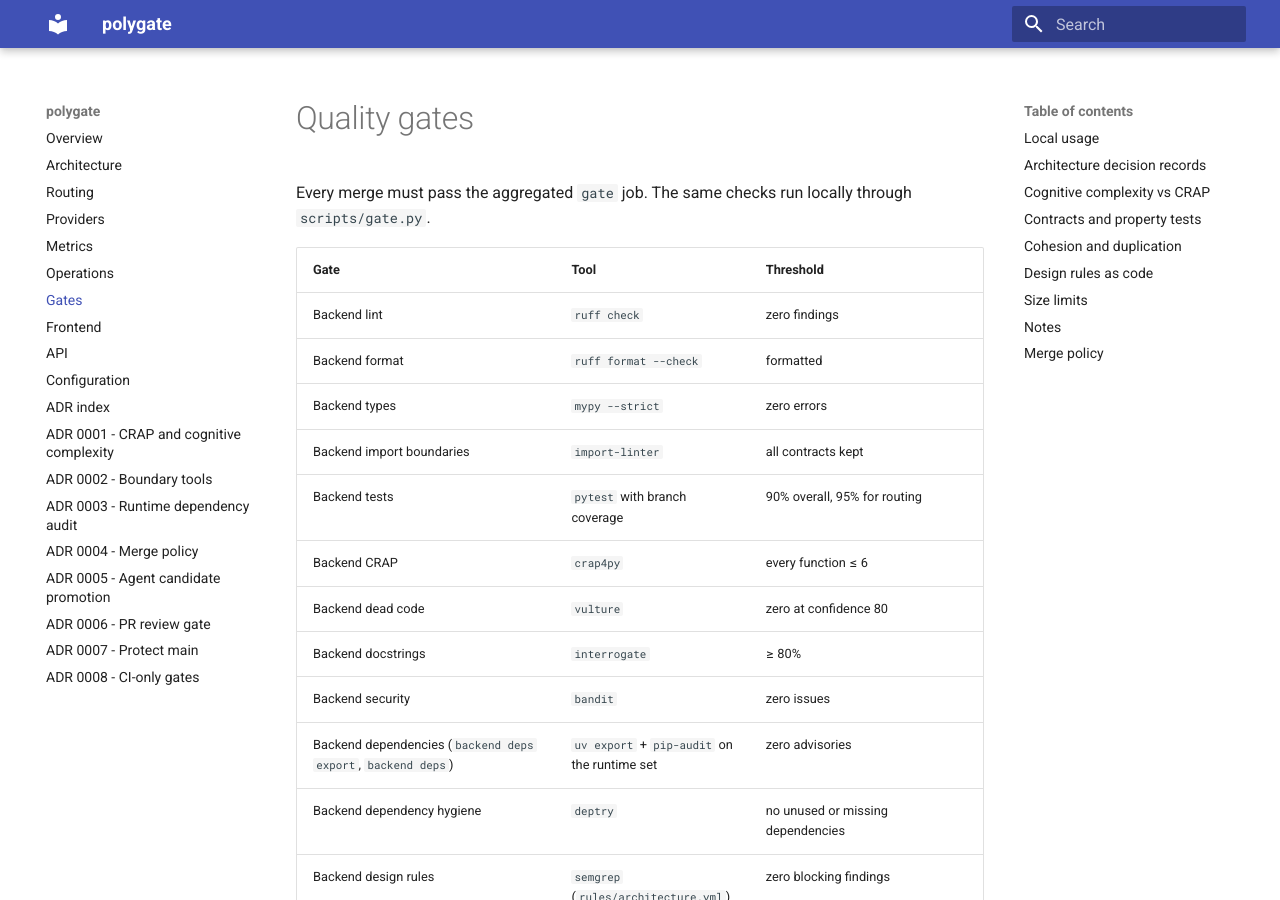
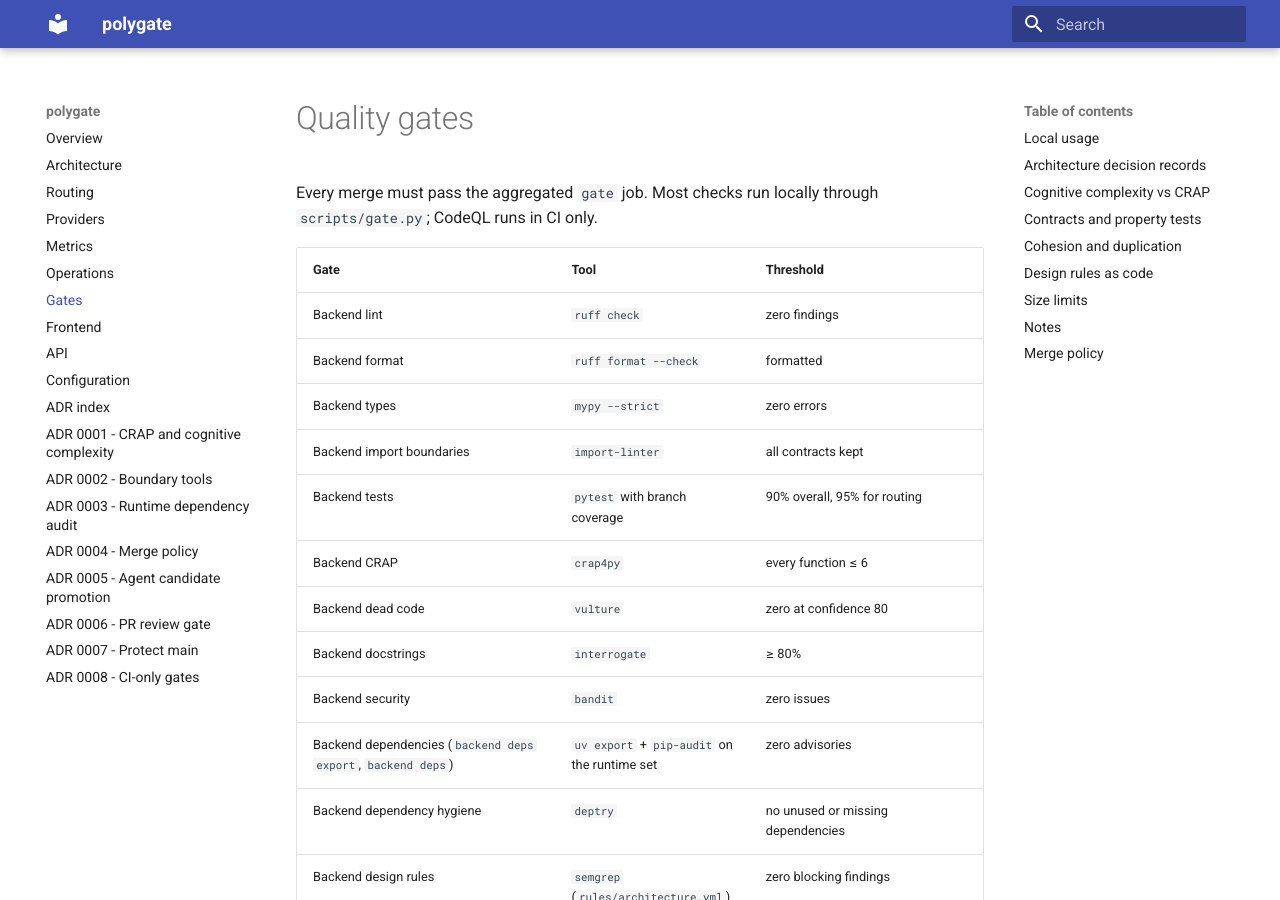
Before and after one commit to Zephyr236/polygate, an MkDocs documentation site: the page built from docs/gates.md, in a window 1280 px wide and 900 px high. Built offline with MkDocs 1.6.1 and Material for MkDocs 9.7.7, drawn with Linux system fonts in a browser that asks for light colours.

Commit message:
docs: note that CodeQL runs in CI only
Co-Authored-By: Claude Code <noreply@anthropic.com>

```diff
--- a/docs/gates.md
+++ b/docs/gates.md
@@ -1,6 +1,7 @@
 # Quality gates
 
-Every merge must pass the aggregated `gate` job. The same checks run locally through `scripts/gate.py`.
+Every merge must pass the aggregated `gate` job. Most checks run locally through `scripts/gate.py`;
+CodeQL runs in CI only.
 
 | Gate | Tool | Threshold |
 | --- | --- | --- |
```
